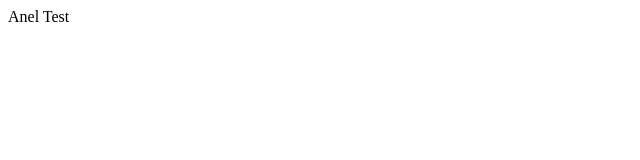
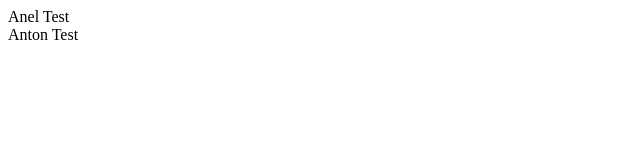
Before and after one commit to sjogrenjohan/TechStore, a plain HTML site: page index.html in a window 1280 px wide. Shown: the full height of the page, 0-640 px from the left. Drawn offline with Linux system fonts and the light colour scheme.

Commit message:
anotn test commit

```diff
--- a/index.html
+++ b/index.html
@@ -18,6 +18,7 @@
 
         <main>
             <div> Anel Test </div>
+            <div> Anton Test </div>
             <!-- Add the content of your site here via javascript -->
         </main>
 
```
